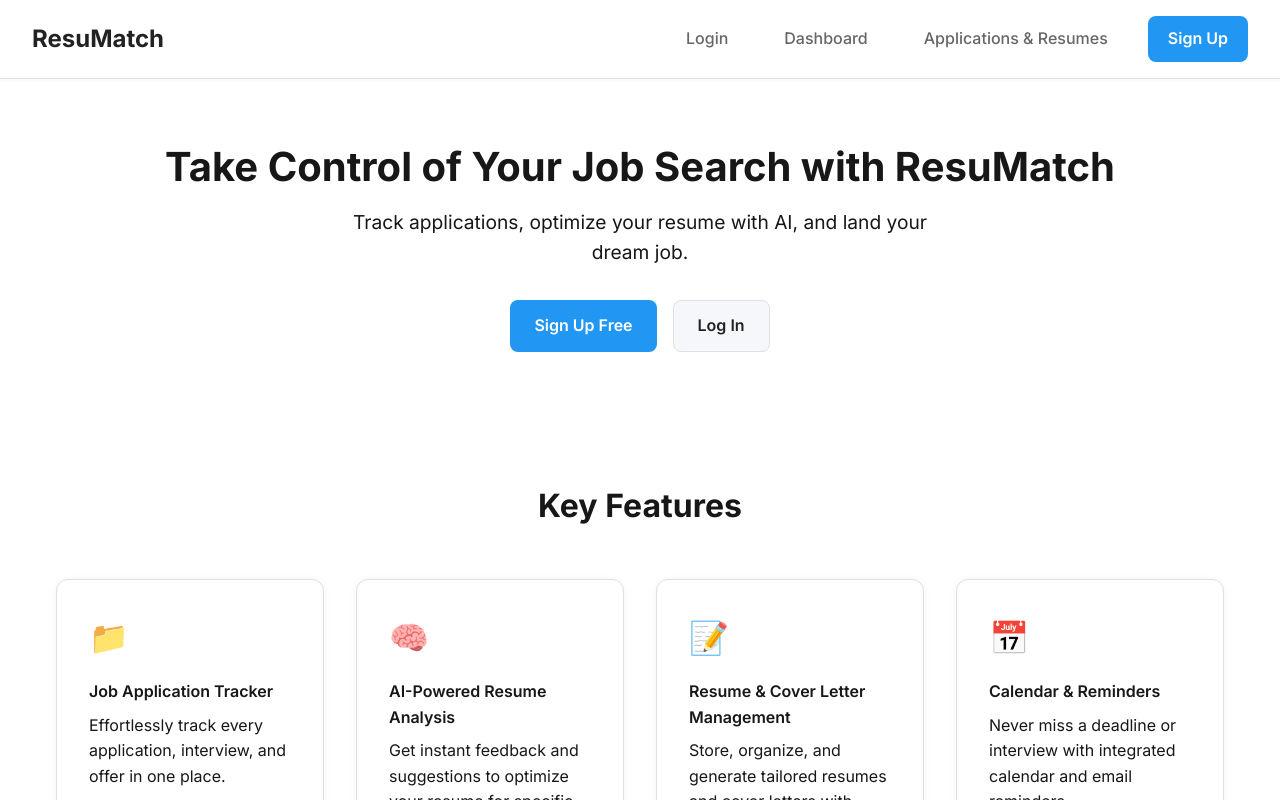
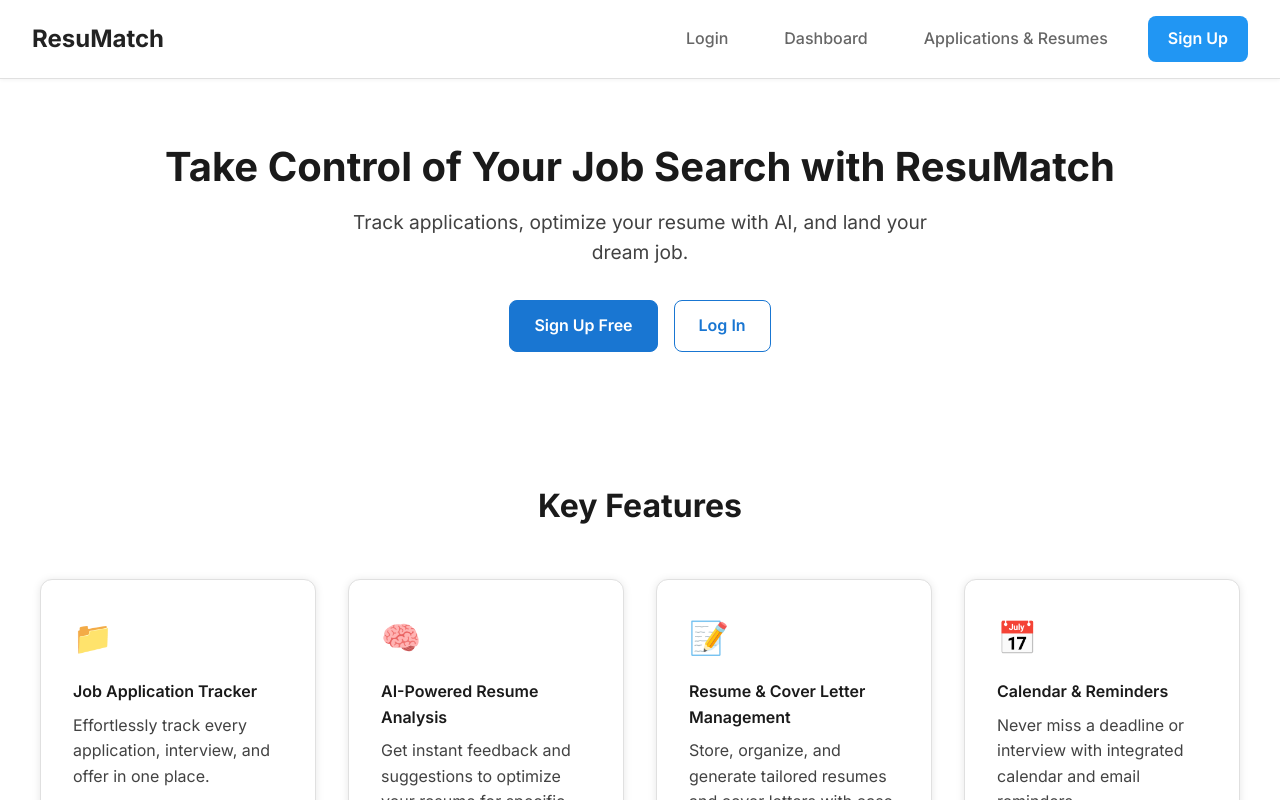
Before and after one commit to Sadly4343/ResuMatch, a Next.js app in the folder client/: page / in a window 1280 px wide. Shown: the top 800 px of the page. Built offline with nearby package versions, Linux system fonts and the light colour scheme.

Commit message:
global CSS

```diff
--- a/client/src/app/globals.css
+++ b/client/src/app/globals.css
@@ -1,6 +1,32 @@
 @tailwind base;
 @tailwind components;
 @tailwind utilities;
+
+:root {
+  --background: #ffffff;
+  --foreground: #171717;
+  /* High contrast colors for accessibility */
+  --primary: #1976d2;
+  --primary-hover: #1565c0;
+  --text-primary: #1a1a1a;
+  --text-secondary: #424242;
+  --text-muted: #616161;
+  --border: #e0e0e0;
+  --success: #2e7d32;
+  --error: #d32f2f;
+  --warning: #ed6c02;
+}
+
+@media (prefers-color-scheme: dark) {
+  :root {
+    --background: #0a0a0a;
+    --foreground: #ededed;
+    --text-primary: #ffffff;
+    --text-secondary: #e0e0e0;
+    --text-muted: #bdbdbd;
+    --border: #424242;
+  }
+}
 
 html,
 body {
@@ -9,8 +35,8 @@ body {
 }
 
 body {
-  color: #171717;
-  background: #ffffff;
+  color: var(--foreground);
+  background: var(--background);
   font-family: "Inter", Arial, Helvetica, sans-serif;
   -webkit-font-smoothing: antialiased;
   -moz-osx-font-smoothing: grayscale;
@@ -28,23 +54,17 @@ a {
   text-decoration: none;
 }
 
-/* Focus states for accessibility */
+/* High contrast focus indicators for accessibility */
 button:focus,
 input:focus,
 textarea:focus,
 select:focus,
 a:focus {
-  outline: 2px solid #2196f3;
+  outline: 2px solid #1976d2;
   outline-offset: 2px;
 }
 
-/* Utility classes for consistent styling */
-.container {
-  max-width: 1200px;
-  margin: 0 auto;
-  padding: 0 1rem;
-}
-
+/* Consistent button styles with proper contrast */
 .btn {
   display: inline-flex;
   align-items: center;
@@ -57,28 +77,43 @@ a:focus {
   border: none;
   cursor: pointer;
   transition: all 0.2s ease;
-  min-height: 44px;
+  min-height: 44px; /* Touch target size */
+  min-width: 44px;
 }
 
 .btn-primary {
-  background: #2196f3;
-  color: white;
+  background: #1976d2;
+  color: #ffffff;
+  border: 1px solid #1976d2;
 }
 
 .btn-primary:hover {
-  background: #1976d2;
+  background: #1565c0;
+  border-color: #1565c0;
+}
+
+.btn-primary:focus {
+  outline: 2px solid #1976d2;
+  outline-offset: 2px;
 }
 
 .btn-secondary {
-  background: #f5f7fa;
-  color: #222222;
-  border: 1px solid #e0e0e0;
+  background: #ffffff;
+  color: #1976d2;
+  border: 1px solid #1976d2;
 }
 
 .btn-secondary:hover {
-  background: #f0f0f0;
+  background: #f5f5f5;
+  border-color: #1565c0;
 }
 
+.btn-secondary:focus {
+  outline: 2px solid #1976d2;
+  outline-offset: 2px;
+}
+
+/* Consistent input styles */
 .input {
   width: 100%;
   padding: 12px 16px;
@@ -88,20 +123,64 @@ a:focus {
   outline: none;
   transition: border-color 0.2s ease;
   min-height: 44px;
+  color: #1a1a1a;
+  background: #ffffff;
 }
 
 .input:focus {
-  border-color: #2196f3;
+  border-color: #1976d2;
+  outline: 2px solid #1976d2;
+  outline-offset: 2px;
 }
 
+.input::placeholder {
+  color: #616161;
+}
+
+/* Consistent label styles */
+label {
+  display: block;
+  font-weight: 600;
+  color: #1a1a1a;
+  margin-bottom: 8px;
+  font-size: 14px;
+}
+
+/* Status colors with proper contrast */
+.status-applied {
+  background: #e3f2fd;
+  color: #1976d2;
+  border: 1px solid #bbdefb;
+}
+
+.status-interviewing {
+  background: #fff3e0;
+  color: #ed6c02;
+  border: 1px solid #ffcc02;
+}
+
+.status-offered {
+  background: #e8f5e8;
+  color: #2e7d32;
+  border: 1px solid #c8e6c9;
+}
+
+.status-rejected {
+  background: #ffebee;
+  color: #d32f2f;
+  border: 1px solid #ffcdd2;
+}
+
+/* Card styles */
 .card {
-  background: white;
+  background: #ffffff;
   border-radius: 12px;
-  box-shadow: 0 1px 8px rgba(0, 0, 0, 0.05);
+  box-shadow: 0 1px 8px rgba(0, 0, 0, 0.1);
   border: 1px solid #e0e0e0;
   overflow: hidden;
 }
 
+/* Modal styles */
 .modal-overlay {
   position: fixed;
   top: 0;
@@ -116,7 +195,7 @@ a:focus {
 }
 
 .modal {
-  background: white;
+  background: #ffffff;
   border-radius: 12px;
   padding: 32px;
   max-width: 500px;
@@ -125,37 +204,12 @@ a:focus {
   overflow-y: auto;
 }
 
-/* Status colors with proper contrast ratios */
-.status-applied {
-  background: #e3f2fd;
-  color: #1976d2;
-  border: 1px solid #bbdefb;
-}
-
-.status-interviewing {
-  background: #fff3e0;
-  color: #f57c00;
-  border: 1px solid #ffcc02;
-}
-
-.status-offered {
-  background: #e8f5e8;
-  color: #388e3c;
-  border: 1px solid #c8e6c9;
-}
-
-.status-rejected {
-  background: #ffebee;
-  color: #d32f2f;
-  border: 1px solid #ffcdd2;
-}
-
 /* Loading spinner */
 .spinner {
   width: 48px;
   height: 48px;
   border: 4px solid #f0f0f0;
-  border-top: 4px solid #2196f3;
+  border-top: 4px solid #1976d2;
   border-radius: 50%;
   animation: spin 1s linear infinite;
   margin: 0 auto;
@@ -172,17 +226,23 @@ a:focus {
 
 /* Responsive utilities */
 @media (max-width: 768px) {
-  .container {
-    padding: 0 0.5rem;
-  }
-
   .btn {
     padding: 10px 20px;
     font-size: 14px;
   }
 
-  .modal {
-    padding: 24px;
-    margin: 1rem;
+  .input {
+    font-size: 16px; /* Prevents zoom on iOS */
   }
 }
+
+/* High contrast mode support */
+@media (prefers-contrast: high) {
+  .btn {
+    border: 2px solid currentColor;
+  }
+
+  .input {
+    border: 2px solid currentColor;
+  }
+}
```
